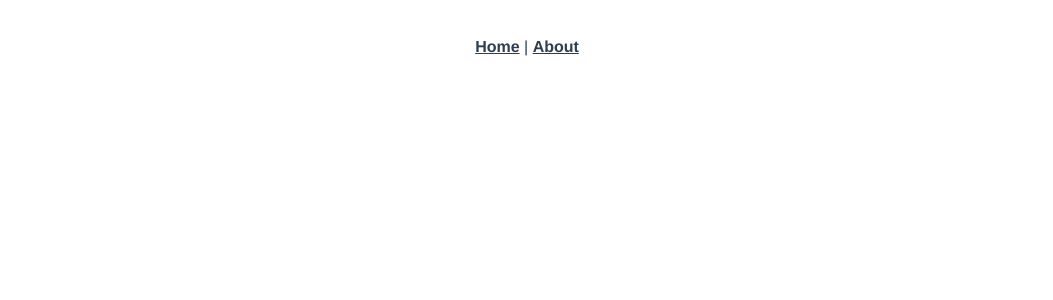
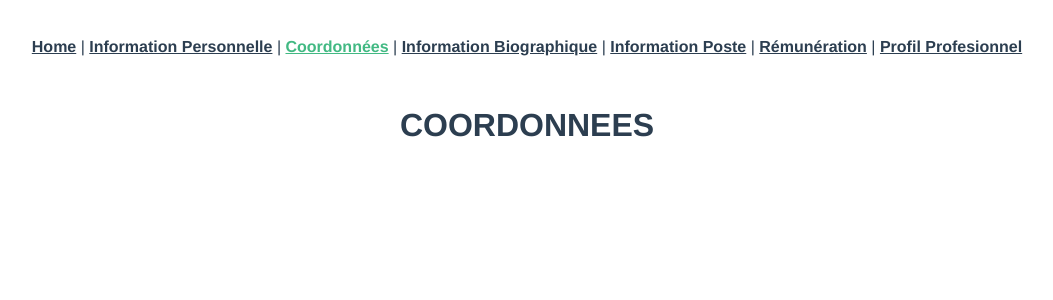
Before and after one commit to C00MAR/ian-onboarding, a Vue app: page /#/coordonnees in a window 1280 px wide. Before the commit this address had no page. Shown: the top 300 px of the page, without its empty margins (113-1166 px from the left). Built offline with nearby package versions, Linux system fonts and the light colour scheme.

Commit message:
:rocket: Creating Tabs and Routes :rocket:

```diff
--- a/src/App.vue
+++ b/src/App.vue
@@ -1,7 +1,12 @@
 <template>
   <nav>
     <router-link to="/">Home</router-link> |
-    <router-link to="/about">About</router-link>
+    <router-link to="/information_personelle">Information Personnelle</router-link> |
+    <router-link to="/coordonnees">Coordonnées</router-link> |
+    <router-link to="/information_biographique">Information Biographique</router-link> |
+    <router-link to="/information_poste">Information Poste</router-link> |
+    <router-link to="/remuneration">Rémunération</router-link> |
+    <router-link to="/profil_profesionnel">Profil Profesionnel</router-link>
   </nav>
   <router-view/>
 </template>
--- a/src/components/HelloWorld.vue
+++ /dev/null
@@ -1,60 +0,0 @@
-<template>
-  <div class="hello">
-    <h1>{{ msg }}</h1>
-    <p>
-      For a guide and recipes on how to configure / customize this project,<br>
-      check out the
-      <a href="https://cli.vuejs.org" target="_blank" rel="noopener">vue-cli documentation</a>.
-    </p>
-    <h3>Installed CLI Plugins</h3>
-    <ul>
-      <li><a href="https://github.com/vuejs/vue-cli/tree/dev/packages/%40vue/cli-plugin-babel" target="_blank" rel="noopener">babel</a></li>
-      <li><a href="https://github.com/vuejs/vue-cli/tree/dev/packages/%40vue/cli-plugin-router" target="_blank" rel="noopener">router</a></li>
-      <li><a href="https://github.com/vuejs/vue-cli/tree/dev/packages/%40vue/cli-plugin-vuex" target="_blank" rel="noopener">vuex</a></li>
-      <li><a href="https://github.com/vuejs/vue-cli/tree/dev/packages/%40vue/cli-plugin-eslint" target="_blank" rel="noopener">eslint</a></li>
-    </ul>
-    <h3>Essential Links</h3>
-    <ul>
-      <li><a href="https://vuejs.org" target="_blank" rel="noopener">Core Docs</a></li>
-      <li><a href="https://forum.vuejs.org" target="_blank" rel="noopener">Forum</a></li>
-      <li><a href="https://chat.vuejs.org" target="_blank" rel="noopener">Community Chat</a></li>
-      <li><a href="https://twitter.com/vuejs" target="_blank" rel="noopener">Twitter</a></li>
-      <li><a href="https://news.vuejs.org" target="_blank" rel="noopener">News</a></li>
-    </ul>
-    <h3>Ecosystem</h3>
-    <ul>
-      <li><a href="https://router.vuejs.org" target="_blank" rel="noopener">vue-router</a></li>
-      <li><a href="https://vuex.vuejs.org" target="_blank" rel="noopener">vuex</a></li>
-      <li><a href="https://github.com/vuejs/vue-devtools#vue-devtools" target="_blank" rel="noopener">vue-devtools</a></li>
-      <li><a href="https://vue-loader.vuejs.org" target="_blank" rel="noopener">vue-loader</a></li>
-      <li><a href="https://github.com/vuejs/awesome-vue" target="_blank" rel="noopener">awesome-vue</a></li>
-    </ul>
-  </div>
-</template>
-
-<script>
-export default {
-  name: 'HelloWorld',
-  props: {
-    msg: String
-  }
-}
-</script>
-
-<!-- Add "scoped" attribute to limit CSS to this component only -->
-<style scoped>
-h3 {
-  margin: 40px 0 0;
-}
-ul {
-  list-style-type: none;
-  padding: 0;
-}
-li {
-  display: inline-block;
-  margin: 0 10px;
-}
-a {
-  color: #42b983;
-}
-</style>
--- a/src/router/index.js
+++ b/src/router/index.js
@@ -8,12 +8,34 @@ const routes = [
     component: HomeView
   },
   {
-    path: '/about',
-    name: 'about',
-    // route level code-splitting
-    // this generates a separate chunk (about.[hash].js) for this route
-    // which is lazy-loaded when the route is visited.
-    component: () => import(/* webpackChunkName: "about" */ '../views/AboutView.vue')
+    path: '/information_personelle',
+    name: 'Information Personnelle',
+    component: () => import('../views/InfoPersoView.vue')
+  },
+  {
+    path: '/coordonnees',
+    name: 'Coordonnées',
+    component: () => import('../views/CoordonneesView.vue')
+  },
+  {
+    path: '/information_biographique',
+    name: 'Information Biographique',
+    component: () => import('../views/InformationBiographiqueView.vue')
+  },
+  {
+    path: '/information_poste',
+    name: 'Information Poste',
+    component: () => import('../views/InformationPosteView.vue')
+  },
+  {
+    path: '/remuneration',
+    name: 'Remuneration',
+    component: () => import('../views/RemunerationView.vue')
+  },
+  {
+    path: '/profil_profesionnel',
+    name: 'Profil Professionnel',
+    component: () => import('../views/ProfilProfessionnelView.vue')
   }
 ]
 
--- a/src/views/AboutView.vue
+++ /dev/null
@@ -1,5 +0,0 @@
-<template>
-  <div class="about">
-    <h1>This is an about page</h1>
-  </div>
-</template>
--- /dev/null
+++ b/src/views/CoordonneesView.vue
@@ -0,0 +1,5 @@
+<template>
+  <div class="coordonnees">
+    <h1>COORDONNEES</h1>
+  </div>
+</template>
--- a/src/views/HomeView.vue
+++ b/src/views/HomeView.vue
@@ -1,18 +1,10 @@
 <template>
   <div class="home">
-    <img alt="Vue logo" src="../assets/logo.png">
-    <HelloWorld msg="Welcome to Your Vue.js App"/>
+    <h1>
+      Bienvenue dans votre espace employé !
+    </h1>
   </div>
 </template>
 
 <script>
-// @ is an alias to /src
-import HelloWorld from '@/components/HelloWorld.vue'
-
-export default {
-  name: 'HomeView',
-  components: {
-    HelloWorld
-  }
-}
 </script>
--- /dev/null
+++ b/src/views/InfoPersoView.vue
@@ -0,0 +1,5 @@
+<template>
+  <div class="infoperso">
+    <h1>INFORMATION PERSONNELLE</h1>
+  </div>
+</template>
--- /dev/null
+++ b/src/views/InformationBiographiqueView.vue
@@ -0,0 +1,5 @@
+<template>
+  <div class="infobio">
+    <h1>INFORMATION BIOGRAPHIQUE</h1>
+  </div>
+</template>
--- /dev/null
+++ b/src/views/InformationPosteView.vue
@@ -0,0 +1,5 @@
+<template>
+  <div class="infoposte">
+    <h1>INFORMATION POSTE</h1>
+  </div>
+</template>
--- /dev/null
+++ b/src/views/ProfilProfessionnelView.vue
@@ -0,0 +1,5 @@
+<template>
+  <div class="profilpro">
+    <h1>PROFIL PROFESIONNEL</h1>
+  </div>
+</template>
--- /dev/null
+++ b/src/views/RemunerationView.vue
@@ -0,0 +1,5 @@
+<template>
+  <div class="remu">
+    <h1>REMUNERATION</h1>
+  </div>
+</template>
```
Also changed, not shown: 1 other file (tests, documents, lock files or other folders).
